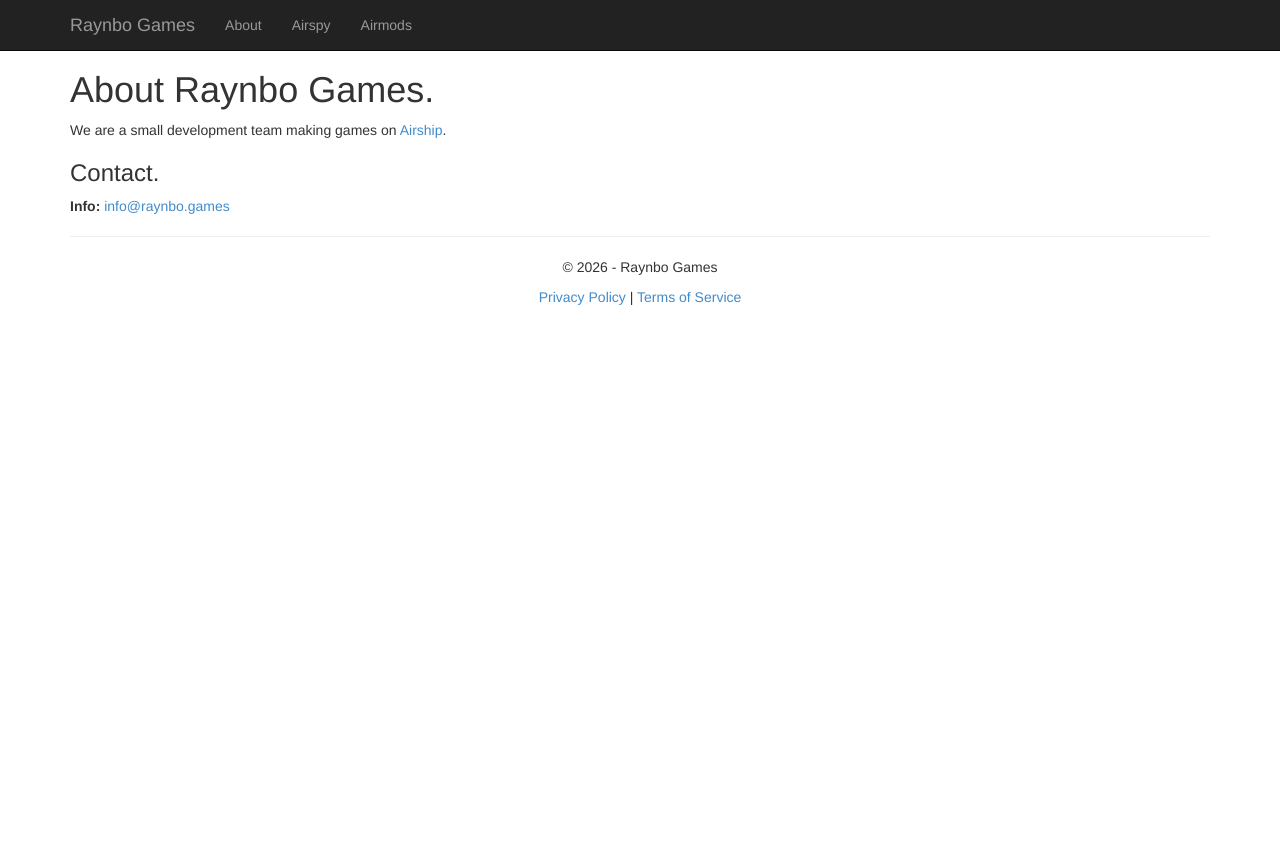
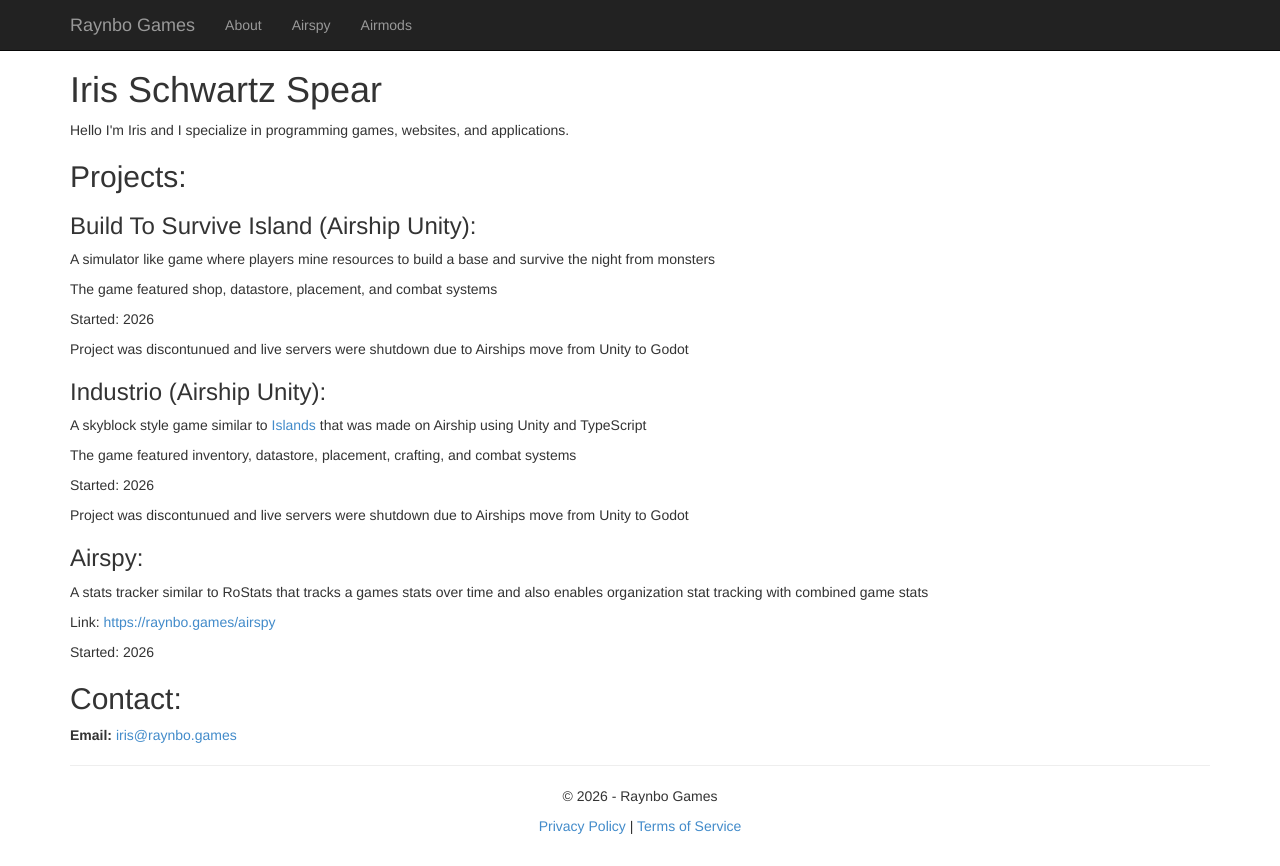
Before and after one commit to raynbo-games/airmods-site, a Flask app: page /about in a window 1280 px wide. Before the commit the page ends 305 px from the top, so only its background shows below. Run offline with Flask 3, Linux system fonts and the light colour scheme; parts of the project's set-up code (start-up, migrations or seed data) failed here and were passed over; some libraries are stand-ins or nearby versions.

Commit message:
Updated the about page

```diff
--- a/Site/templates/root/about.html
+++ b/Site/templates/root/about.html
@@ -2,14 +2,33 @@
 
 {% block content %}
 
-<h1>About Raynbo Games.</h1>
+<h1>Iris Schwartz Spear</h1>
 
-<p>We are a small development team making games on <a href="https://airship.gg">Airship</a>.</p>
+<p>Hello I'm Iris and I specialize in programming games, websites, and applications.</p>
 
-<h3>Contact.</h3>
+<h2>Projects:</h2>
+
+<h3>Build To Survive Island (Airship Unity):</h3>
+<p>A simulator like game where players mine resources to build a base and survive the night from monsters</p>
+<p>The game featured shop, datastore, placement, and combat systems</p>
+<p>Started: 2026</p>
+<p>Project was discontunued and live servers were shutdown due to Airships move from Unity to Godot</p>
+
+<h3>Industrio (Airship Unity):</h3>
+<p>A skyblock style game similar to <a href="https://www.roblox.com/games/4872321990/Islands">Islands</a> that was made on Airship using Unity and TypeScript</p>
+<p>The game featured inventory, datastore, placement, crafting, and combat systems</p>
+<p>Started: 2026</p>
+<p>Project was discontunued and live servers were shutdown due to Airships move from Unity to Godot</p>
+
+<h3>Airspy:</h3>
+<p>A stats tracker similar to RoStats that tracks a games stats over time and also enables organization stat tracking with combined game stats</p>
+<p>Link: <a href="{{ url_for('airspy.root') }}">https://raynbo.games/airspy</a>
+<p>Started: 2026</p>
+
+<h2>Contact:</h2>
 
 <address>
-    <strong>Info:</strong>   <a href="mailto:info@raynbo.games">info@raynbo.games</a><br />
+    <strong>Email:</strong>   <a href="mailto:iris@raynbo.games">iris@raynbo.games</a><br />
 </address>
 
 {% endblock %}
```
